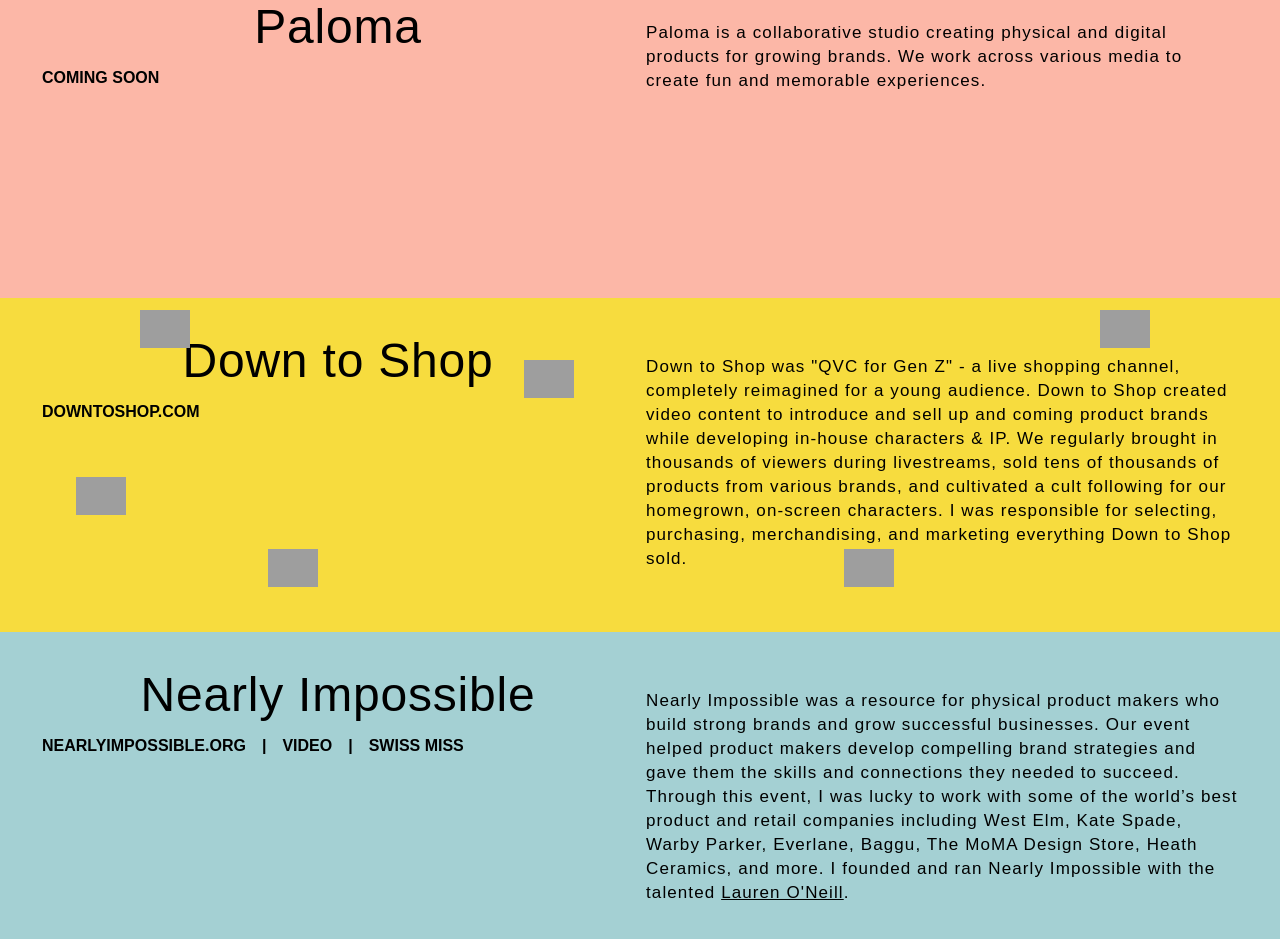
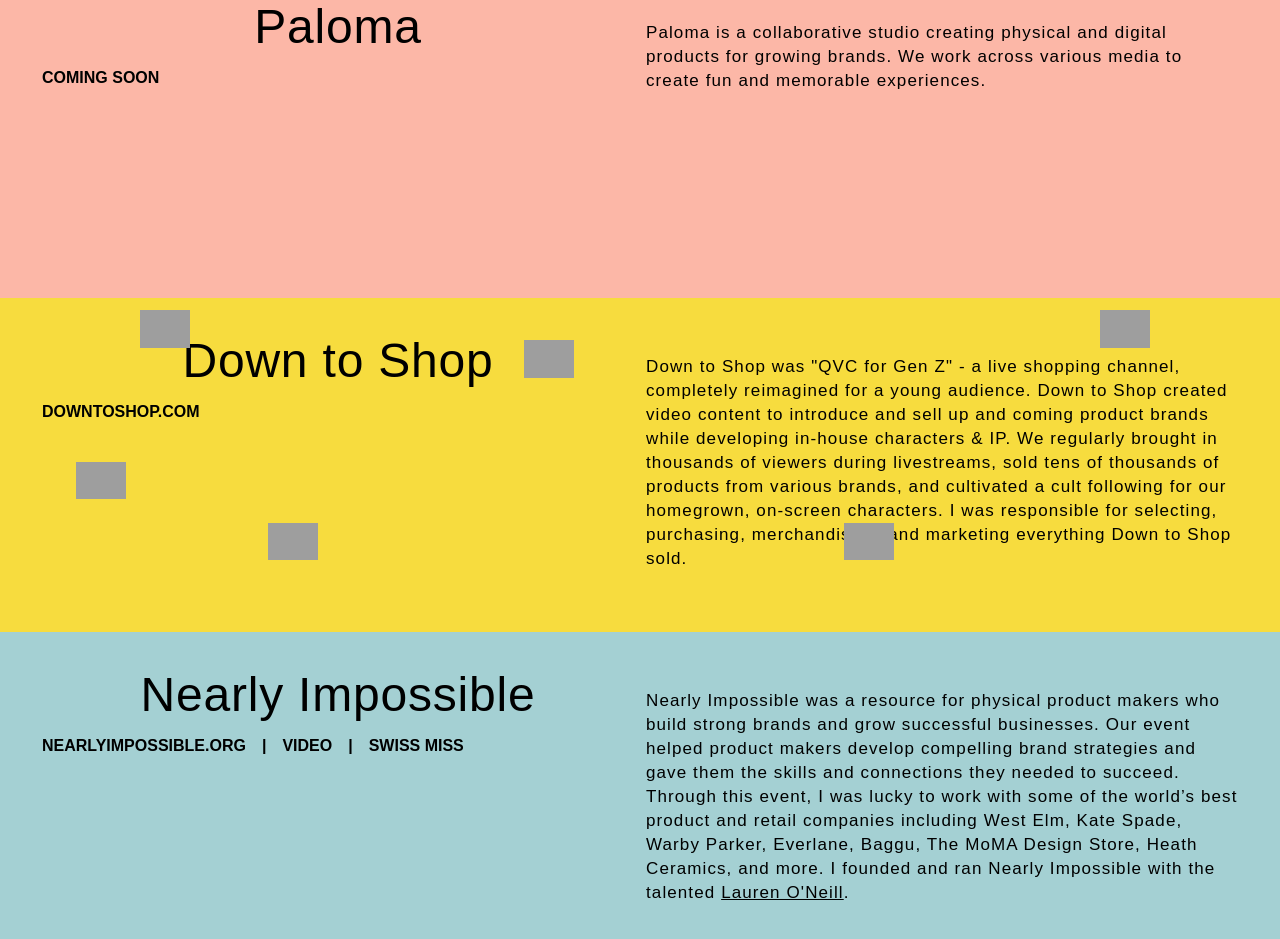
Before and after one commit to rustyameadows/personal-site, a plain HTML site: page index.html in a window 1280 px wide. Shown: the part 1090-2029 px from the top of the page. Drawn offline with Linux system fonts and the light colour scheme; no server answers; grey boxes are pictures that could not be loaded; a web font is replaced by a local one.

Commit message:
fix coin grid placement

```diff
--- a/new-style.css
+++ b/new-style.css
@@ -420,8 +420,8 @@
 	width: 100vw;
 	height: 100%;
 	display: grid;
-	grid-template-columns: repeat(20, 1fr);
-	grid-template-rows: repeat(10,1fr);
+	grid-template-columns: repeat(20, 5vw);
+	grid-template-rows: repeat(10, 3.8vh);
 	z-index: 200;
 	pointer-events:none;
 	padding: 12px;
```
